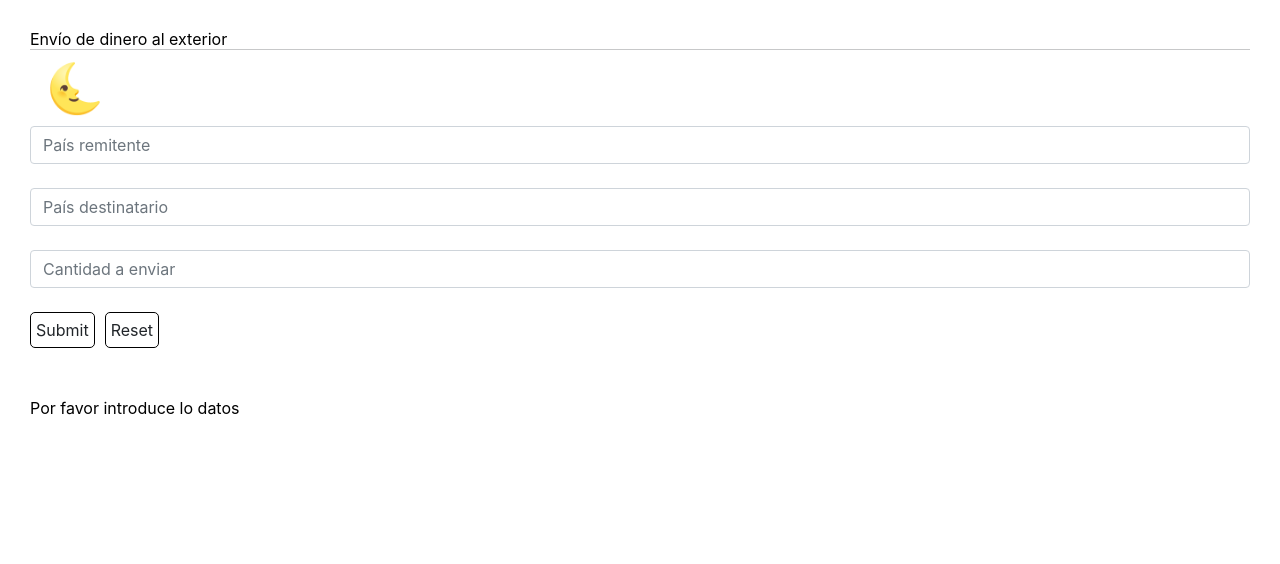
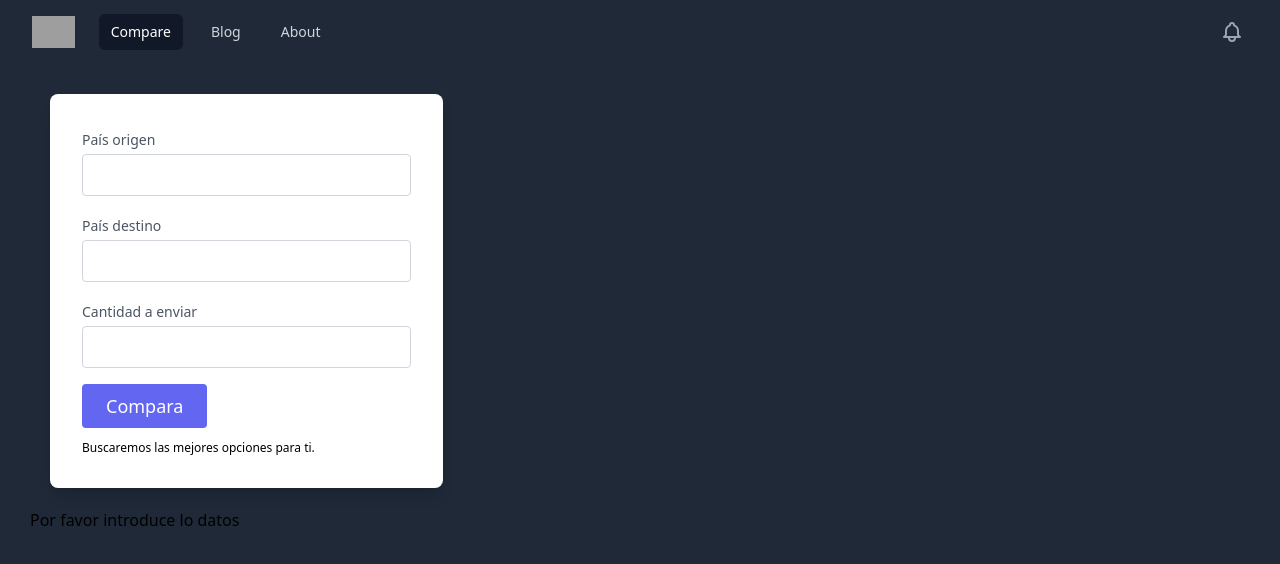
Before and after one commit to ferbperdomo/remitt, a React (Create React App) app in the folder client/: page / in a window 1280 px wide. Shown: the top 564 px of the page. Built offline with nearby package versions, Linux system fonts and the light colour scheme; grey boxes are pictures that could not be loaded.

Commit message:
tailwind card

```diff
--- a/client/package.json
+++ b/client/package.json
@@ -3,15 +3,19 @@
   "version": "0.1.0",
   "private": true,
   "dependencies": {
+    "@headlessui/react": "^1.6.1",
+    "@heroicons/react": "^1.0.6",
     "@testing-library/jest-dom": "^5.16.3",
     "@testing-library/react": "^12.1.4",
     "@testing-library/user-event": "^13.5.0",
     "axios": "^0.26.1",
     "bootstrap": "^5.1.3",
+    "heroicons-react": "^1.4.1",
     "react": "^17.0.2",
     "react-dom": "^17.0.2",
     "react-router-dom": "^6.2.2",
     "react-scripts": "5.0.0",
+    "tailwindcss-classnames": "^3.0.5",
     "web-vitals": "^2.1.4"
   },
   "scripts": {
--- a/client/src/App.css
+++ b/client/src/App.css
@@ -1,18 +1,6 @@
-@tailwind base;
-@tailwind components;
-@tailwind utilities;
-
 body {
-  font-family: -apple-system,
-    system-ui,
-    BlinkMacSystemFont,
-    "Segoe UI",
-    "Roboto",
-    "Helvetica Neue",
-    Arial,
-    sans-serif;
+  background-color: #1f2937;
 }
-
 
 .theme-btn {
   padding: 2px 15px;
@@ -23,9 +11,6 @@
   box-shadow: none;
 }
 
-/* .theme-btn:hover {
-  background-color: #EFE7DD !important;
-} */
 
 .btn-light {
   background-color: white;
@@ -42,9 +27,9 @@
   color: white;
 }
 
-.light {
+/* .light {
   background-color: white;
-}
+} */
 
 .dark {
   background-color: black;
--- a/client/src/App.js
+++ b/client/src/App.js
@@ -1,9 +1,13 @@
 import './App.css'
 import AppRoutes from './routes/AppRoutes'
+import Navigation from './components/Navigation'
 
 function App() {
   return (
-    <AppRoutes />
+    <>
+      <Navigation />
+      <AppRoutes />
+    </>
   )
 }
 
--- /dev/null
+++ b/client/src/components/Navigation.jsx
@@ -0,0 +1,99 @@
+/* This example requires Tailwind CSS v2.0+ */
+import { Disclosure } from '@headlessui/react'
+import { BellIcon, MenuIcon, XIcon } from '@heroicons/react/outline'
+
+const navigation = [
+    { name: 'Compare', href: '#', current: true },
+    { name: 'Blog', href: '#', current: false },
+    { name: 'About', href: '#', current: false },
+    // { name: 'Calendar', href: '#', current: false },
+]
+
+function classNames(...classes) {
+    return classes.filter(Boolean).join(' ')
+}
+
+export default function Example() {
+    return (
+        <Disclosure as="nav" className="bg-gray-800">
+            {({ open }) => (
+                <>
+                    <div className="max-w-7xl mx-auto px-2 sm:px-6 lg:px-8">
+                        <div className="relative flex items-center justify-between h-16">
+                            <div className="absolute inset-y-0 left-0 flex items-center sm:hidden">
+                                {/* Mobile menu button*/}
+                                <Disclosure.Button className="inline-flex items-center justify-center p-2 rounded-md text-gray-400 hover:text-white hover:bg-gray-700 focus:outline-none focus:ring-2 focus:ring-inset focus:ring-white">
+                                    <span className="sr-only">Open main menu</span>
+                                    {open ? (
+                                        <XIcon className="block h-6 w-6" aria-hidden="true" />
+                                    ) : (
+                                        <MenuIcon className="block h-6 w-6" aria-hidden="true" />
+                                    )}
+                                </Disclosure.Button>
+                            </div>
+                            <div className="flex-1 flex items-center justify-center sm:items-stretch sm:justify-start">
+                                <div className="flex-shrink-0 flex items-center">
+                                    <img
+                                        className="block lg:hidden h-8 w-auto"
+                                        src="https://tailwindui.com/img/logos/workflow-mark-indigo-500.svg"
+                                        alt="Workflow"
+                                    />
+                                    <img
+                                        className="hidden lg:block h-8 w-auto"
+                                        src="https://tailwindui.com/img/logos/workflow-logo-indigo-500-mark-white-text.svg"
+                                        alt="Workflow"
+                                    />
+                                </div>
+                                <div className="hidden sm:block sm:ml-6">
+                                    <div className="flex space-x-4">
+                                        {navigation.map((item) => (
+                                            <a
+                                                key={item.name}
+                                                href={item.href}
+                                                className={classNames(
+                                                    item.current ? 'bg-gray-900 text-white' : 'text-gray-300 hover:bg-gray-700 hover:text-white',
+                                                    'px-3 py-2 rounded-md text-sm font-medium'
+                                                )}
+                                                aria-current={item.current ? 'page' : undefined}
+                                            >
+                                                {item.name}
+                                            </a>
+                                        ))}
+                                    </div>
+                                </div>
+                            </div>
+                            <div className="absolute inset-y-0 right-0 flex items-center pr-2 sm:static sm:inset-auto sm:ml-6 sm:pr-0">
+                                <button
+                                    type="button"
+                                    className="bg-gray-800 p-1 rounded-full text-gray-400 hover:text-white focus:outline-none focus:ring-2 focus:ring-offset-2 focus:ring-offset-gray-800 focus:ring-white"
+                                >
+                                    <span className="sr-only">View notifications</span>
+                                    <BellIcon className="h-6 w-6" aria-hidden="true" />
+                                </button>
+                            </div>
+                        </div>
+                    </div>
+
+                    <Disclosure.Panel className="sm:hidden">
+                        <div className="px-2 pt-2 pb-3 space-y-1">
+                            {navigation.map((item) => (
+                                <Disclosure.Button
+                                    key={item.name}
+                                    as="a"
+                                    href={item.href}
+                                    className={classNames(
+                                        item.current ? 'bg-gray-900 text-white' : 'text-gray-300 hover:bg-gray-700 hover:text-white',
+                                        'block px-3 py-2 rounded-md text-base font-medium'
+                                    )}
+                                    aria-current={item.current ? 'page' : undefined}
+                                >
+                                    {item.name}
+                                </Disclosure.Button>
+                            ))}
+                        </div>
+                    </Disclosure.Panel>
+                </>
+            )}
+        </Disclosure>
+    )
+}
--- /dev/null
+++ b/client/src/index.css
@@ -0,0 +1,3 @@
+@tailwind base;
+@tailwind components;
+@tailwind utilities;
--- a/client/src/index.js
+++ b/client/src/index.js
@@ -1,6 +1,6 @@
 import React from 'react'
 import ReactDOM from 'react-dom'
-import 'bootstrap/dist/css/bootstrap.min.css'
+import './index.css'
 import App from './App'
 import { BrowserRouter as Router } from 'react-router-dom'
 import { ThemeProviderWrapper } from '././context/theme.context'
@@ -11,7 +11,6 @@
     <ThemeProviderWrapper>
       <App />
     </ThemeProviderWrapper>
-
   </Router>,
   document.getElementById('root')
 )
--- a/client/src/pages/IndexPage/IndexPage.jsx
+++ b/client/src/pages/IndexPage/IndexPage.jsx
@@ -52,63 +52,74 @@
 
         <div className={theme}>
             <div className='main'>
-                <article className='title text-5xl' >
-                    <h1>Envío de dinero al exterior</h1>
-                </article>
-                <hr />
                 <div className="input mb-5">
-                    <div >
-                        <button className="theme-btn pull-right" size='sm' variant='outline-light' onClick={toggleTheme}>
+                    {/* <div >
+                        <button className="theme-btn pull-right" size='sm' onClick={toggleTheme}>
                             {theme === 'light' ? '🌜' : '🌞'}
                         </button>
 
+                    </div> */}
+
+                    <div className="container px-5 py-15 mx-auto flex">
+                        <div className="lg:w-1/3 md:w-1/2 bg-white rounded-lg p-8 flex flex-col  w-full mt-10 md:mt-0 relative z-10 shadow-lg">
+                            <form className="w-full max-w-sm" onSubmit={handleSubmit}>
+                                {/* <div className="md:flex md:items-center mb-6"> */}
+
+                                {/* <div className="md:flex md:items-center">
+                                    <div className="md:w-1/3"></div>
+                                    <div className="md:w-2/3">
+                                        <button className="shadow mr-7 bg-purple-500 hover:bg-purple-400 focus:shadow-outline focus:outline-none text-white font-bold py-2 px-4 rounded"
+                                            type="submit">
+                                            Buscar
+                                        </button>
+                                        <button className="shadow bg-purple-500 hover:bg-purple-400 focus:shadow-outline focus:outline-none text-white font-bold py-2 px-4 rounded" type="submit">
+                                            <a href="/">
+
+                                                Reiniciar
+                                            </a>
+                                        </button>
                                     </div>
-                    <form onSubmit={handleSubmit}>
+                                </div> */}
+
+                                <div className="relative mb-4">
+                                    <label className="leading-7 text-sm text-gray-600">País origen</label>
                                     <input
-                            className='form-control'
                                         id="sourcecountry"
                                         type="search"
-                            placeholder="País remitente"
                                         name='sourceCurrency'
                                         aria-label="Search"
                                         value={sourceCountry?.currency.code}
                                         onChange={handleInput}
-                        />
-                        <br />
+                                        className="w-full bg-white rounded border border-gray-300 focus:border-indigo-500 focus:ring-2 focus:ring-indigo-200 text-base outline-none text-gray-700 py-1 px-3 leading-8 transition-colors duration-200 ease-in-out" />
+                                </div>
+                                <div className="relative mb-4">
+                                    <label className="leading-7 text-sm text-gray-600">País destino</label>
                                     <input
-                            className='form-control'
-
                                         id="targetCurrency"
                                         type="search"
-                            placeholder="País destinatario"
                                         name='targetCurrency'
                                         aria-label="Search"
                                         value={targetCountry?.currency.code}
                                         onChange={handleInput}
-                        />
-                        <br />
+                                        className="w-full bg-white rounded border border-gray-300 focus:border-indigo-500 focus:ring-2 focus:ring-indigo-200 text-base outline-none text-gray-700 py-1 px-3 leading-8 transition-colors duration-200 ease-in-out" />
+                                </div>
+                                <div className="relative mb-4">
+                                    <label className="leading-7 text-sm text-gray-600">Cantidad a enviar</label>
                                     <input
-                            className='form-control'
-
                                         id="sendAmount"
                                         type="number"
-                            placeholder="Cantidad a enviar"
                                         name='sendAmount'
                                         value={sendAmount}
                                         onChange={handleInput}
-                        />
-                        <br />
-                        <button className='submit-btn' type="submit">
-                            Submit
-                        </button>
-                        <button className='submit-btn' type="submit">
-                            <a href="/">
-                                Reset
-                            </a>
-                        </button>
+                                        className="w-full bg-white rounded border border-gray-300 focus:border-indigo-500 focus:ring-2 focus:ring-indigo-200 text-base outline-none text-gray-700 py-1 px-3 leading-8 transition-colors duration-200 ease-in-out" />
+                                </div>
+
+                                <button type='submit' className="text-white bg-indigo-500 border-0 py-2 px-6 focus:outline-none hover:bg-indigo-600 rounded text-lg">Compara</button>
+                                <p className="text-xs text-gray-500 mt-3">Buscaremos las mejores opciones para ti.</p>
                             </form>
+                        </div>
 
-
+                    </div>
                 </div >
                 {
 
@@ -153,7 +164,7 @@
                 }
             </div>
 
-        </div>
+        </div >
 
     )
 
--- a/client/src/pages/IndexPage/indexPage.css
+++ b/client/src/pages/IndexPage/indexPage.css
@@ -1,6 +1,3 @@
-@tailwind base;
-@tailwind components;
-@tailwind utilities;
 
 
 .submit-btn {
--- a/client/tailwind.config.js
+++ b/client/tailwind.config.js
@@ -1,10 +1,11 @@
 module.exports = {
   content: [
-    "./src/pages/indexpage/**/*.{js,jsx,md,mdx,css}",
+    "./src/**/*.{js,jsx}",
 
   ],
   theme: {
     extend: {},
   },
-  plugins: [],
+  plugins: [
+  ],
 }
```
Also changed, not shown: 1 other file (tests, documents, lock files or other folders). Lines whose indentation alone changed are shown as unchanged.
